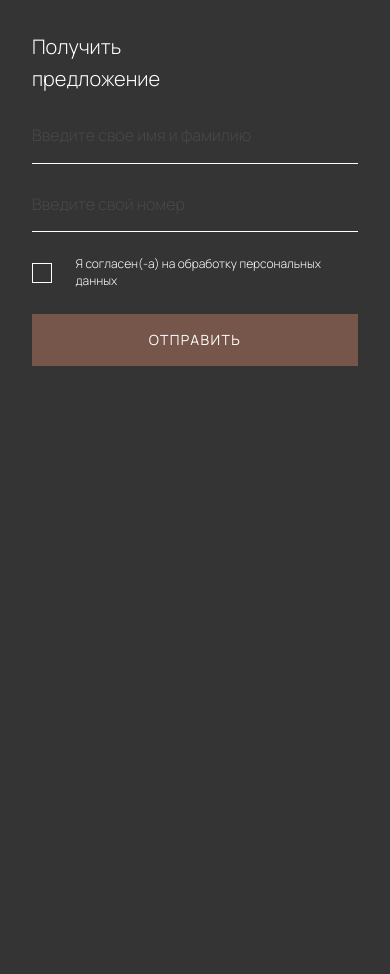
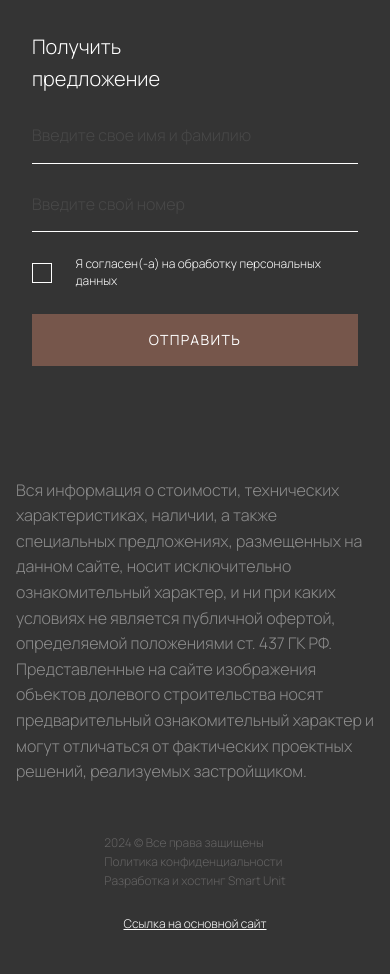
Before and after one commit to mirzaianov/test-real-estate, a PHP site: page / in a window 390 px wide. Shown: the part 3998-4972 px from the top of the page. Before the commit the page ends 4364 px from the top, so only its background shows below. Run offline with PHP 8.4, Linux system fonts and the light colour scheme.

Commit message:
feat(SUT-13): Complete mobile footer

```diff
--- a/index.html
+++ b/index.html
@@ -110,8 +110,8 @@
           <div class="layouts__wrapper col-full">
             <h2>Планировка квартир</h2>
             <h4>
-              В домах предусмотрены квартиры с индивидуальной планировкой различных
-              типов:
+              В домах предусмотрены квартиры с индивидуальной планировкой
+              различных типов:
             </h4>
             <div class="layouts__flats-wrapper">
               <div class="layouts__flats-group layouts__flats-group--first">
@@ -154,7 +154,7 @@
             </div>
             <button class="button button--secondary">Оставить заявку</button>
           </div>
-        </div class="layouts__wrapper col-full">
+        </div>
       </section>
       <!-- # About Section -->
       <section class="about">
@@ -164,8 +164,8 @@
             <div class="about__description">
               <h4>
                 ЖК «Золотой час» – это мир в гармонии с природой, уединением и
-                  душевным спокойствием. Качественные дома позволят вам окунуться в
-                  атмосферу уюта, тепла и безопасности. Концепция проекта
+                душевным спокойствием. Качественные дома позволят вам окунуться
+                в атмосферу уюта, тепла и безопасности. Концепция проекта
                 предусматривает создание полноценного города в городе, где есть
                 все самое необходимое для комфортной жизни. Постройте свой мир
                 вместе с нами!
@@ -267,6 +267,34 @@
         </div>
       </section>
     </main>
-    <footer></footer>
+    <footer class="footer">
+      <div class="grid-container">
+        <div class="footer__wrapper col-full">
+          <p class="footer__policy">
+            Вся информация о стоимости, технических характеристиках, наличии, а
+            также специальных предложениях, размещенных на данном сайте, носит
+            исключительно ознакомительный характер, и ни при каких условиях не
+            является публичной офертой, определяемой положениями ст. 437 ГК РФ.
+            Представленные на сайте изображения объектов долевого строительства
+            носят предварительный ознакомительный характер и могут отличаться от
+            фактических проектных решений, реализуемых застройщиком.
+          </p>
+          <div class="footer__description">
+            <div class="footer__about">
+              <span>2024 © Все права защищены</span>
+              <span>Политика конфиденциальности</span>
+              <span>Разработка и хостинг Smart Unit</span>
+            </div>
+            <!-- TODO Add the link -->
+            <a
+              class="footer__link"
+              href="#"
+            >
+              Ссылка на основной сайт
+            </a>
+          </div>
+        </div>
+      </div>
+    </footer>
   </body>
 </html>
--- a/style.css
+++ b/style.css
@@ -9,6 +9,7 @@
 @import 'styles/about.css';
 @import 'styles/map.css';
 @import 'styles/contacts.css';
+@import 'styles/footer.css';
 
 html {
   scroll-behavior: smooth;
@@ -74,7 +75,8 @@ h5 {
   text-transform: uppercase;
 }
 
-section {
+section,
+footer {
   padding-block: var(--mobile-gap5);
 }
 
--- /dev/null
+++ b/styles/footer.css
@@ -0,0 +1,37 @@
+.footer {
+  font-size: var(--tablet-body1);
+  color: var(--basic-grey2, #8d8d8d);
+}
+
+.footer__wrapper {
+  display: flex;
+  flex-direction: column;
+  gap: 3rem;
+}
+
+.footer__description {
+  display: flex;
+  flex-direction: column;
+  align-items: center;
+  gap: var(--desktop-gap3);
+}
+
+.footer__about {
+  display: flex;
+  flex-direction: column;
+  text-align: center;
+  color: var(--basic-grey1, #646363);
+  text-align: left;
+  font-size: 0.75rem;
+}
+
+.footer__link {
+  color: var(--basic-white, #fff);
+  font-size: 0.75rem;
+  text-decoration-line: underline;
+  text-decoration-style: solid;
+  text-decoration-skip-ink: none;
+  text-decoration-thickness: auto;
+  text-underline-offset: auto;
+  text-underline-position: from-font;
+}
--- a/styles/reset.css
+++ b/styles/reset.css
@@ -68,9 +68,7 @@ h6 {
   isolation: isolate;
 }
 
-a,
-a:link,
-a:visited {
+a {
   text-decoration: none;
 }
 
```
Lines whose indentation alone changed are shown as unchanged.
